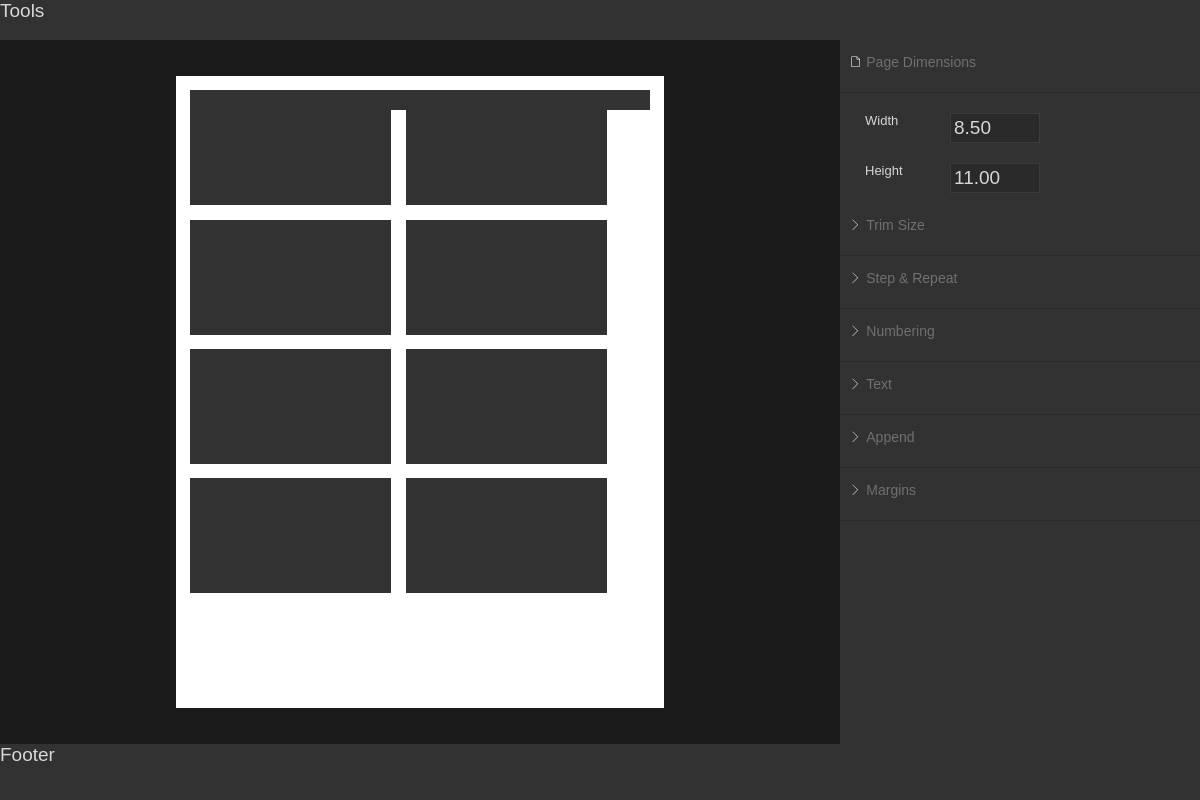
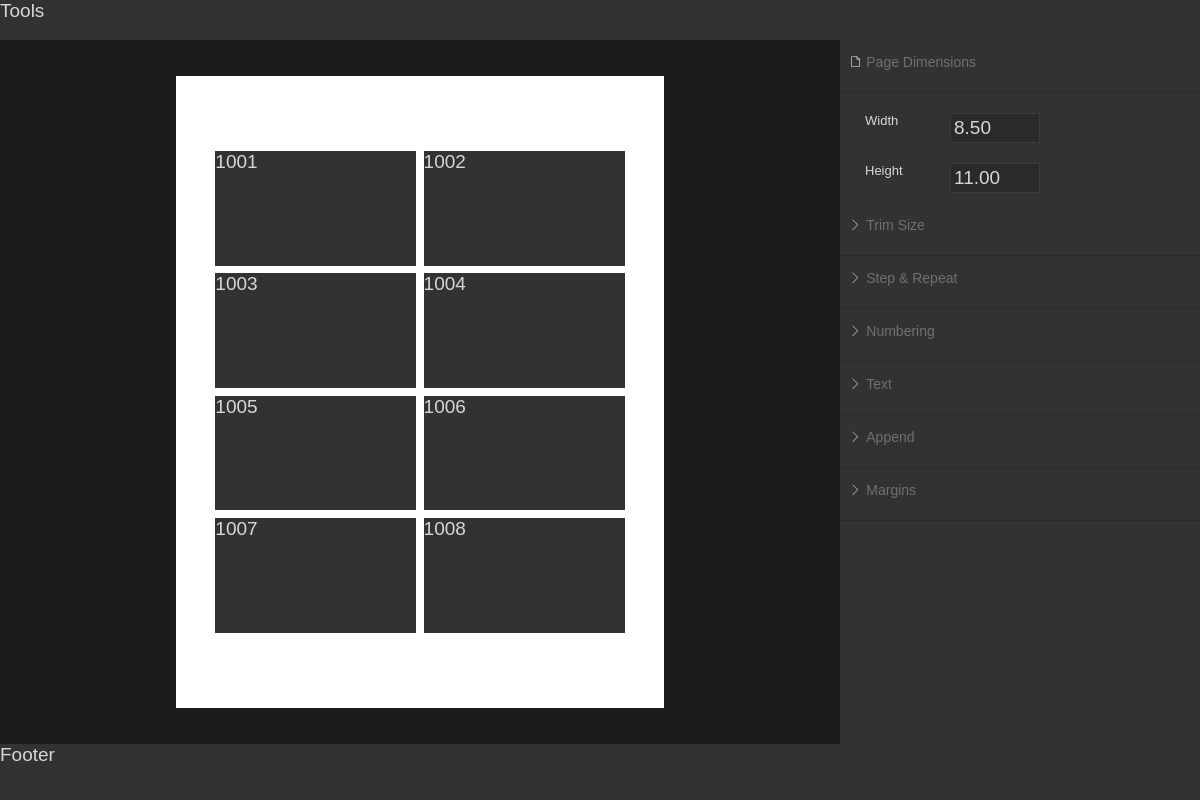
Before and after one commit to leografx/step, an Electron app: page index.html in a window 1200 px wide. Drawn offline with Linux system fonts and the light colour scheme; a web font is replaced by a local one.

Commit message:
grid layout margins

```diff
--- a/index.html
+++ b/index.html
@@ -66,11 +66,11 @@
 
                     <div>
                         <label for="gutter-x">Gutters X</label>
-                        <input type="number" name="gutter-x" min="0" id="gutter-x" value=".25">
+                        <input type="number" name="gutter-x" step=".0625" min="0" id="gutter-x" value=".125">
                     </div>
                     <div>
                         <label for="gutter-y">Gutters Y</label>
-                        <input type="number" name="gutter-y" min="0" id="gutter-y" value=".25">
+                        <input type="number" name="gutter-y" step=".0625" min="0" id="gutter-y" value=".125">
                     </div>
                 </div>
             </section>
@@ -145,15 +145,15 @@
                 <div class="col-2">
                     <div>
                         <label for="margin-top">Top</label>
-                        <input type="number" name="margin-top" min="0" max="19" step=".125" id="margin-top" value=".25">
+                        <input type="number" name="margin-top" min="0" max="19" step=".0625" id="margin-top" value=".25">
                         <label for="margin-left">Left</label>
-                        <input type="number" name="margin-left" min="0" max="19" step=".125" id="margin-left" value=".25">
+                        <input type="number" name="margin-left" min="0" max="19" step=".0625" id="margin-left" value=".25">
                     </div>
                     <div>
                         <label for="margin-bottom">Bottom</label>
-                        <input type="number" name="margin-bottom" min="0" max="19" step=".125" id="margin-bottom" value=".25">
+                        <input type="number" name="margin-bottom" min="0" max="19" step=".0625" id="margin-bottom" value=".25">
                         <label for="margin-right">Right</label>
-                        <input type="number" name="margin-right" min="0" max="19" step=".125" id="margin-right" value=".25">
+                        <input type="number" name="margin-right" min="0" max="19" step=".0625" id="margin-right" value=".25">
                     </div>
                 </div>
             </section>
--- a/renderer.js
+++ b/renderer.js
@@ -152,35 +152,44 @@ function createLayout() {
     const trimSize = getTrimSize();
     const gutters = getGutters();
     const margins = getMargins();
+    let start = getStartingNumber();
 
-    let divBox = `<div class="trim-area" id="trim-area" style="display:grid;
+    let trimArea = `<div class="trim-area" id="trim-area" style="display:grid;
     grid-template-columns:repeat(${columns}, ${trimSize.width}px);
     grid-template-rows: repeat(${rows}, ${trimSize.height}px);
     column-gap: ${gutters.x}px;
     row-gap: ${gutters.y}px;
-    margin-left:${margins.left}px;
-    margin-right:${margins.right}px;
-    margin-top:${margins.top}px;
-    margin-bottom:${margins.bottom}px;
-    ">`;
+    "></div>`;
+    let divBox = '';
+    for (let i = 0; i < boxCount; i++) {
+        divBox += `<div class="item"> ${start++} </div>`;
+    }
+    document.querySelector('#canvas-page').innerHTML = trimArea;
+    document.querySelector('#trim-area').innerHTML = divBox;
+    calculateMargins();
+}
 
-    for (let i = 0; i < boxCount; i++) {
-        divBox += '<div class="item"></div>';
-    }
-    divBox += '</div>';
-    document.querySelector('#canvas-page').innerHTML = divBox;
-    // #trim-area {
-    //     display: grid;
-    //     grid-template-columns: repeat(2, 252px);
-    //     grid-template-rows: repeat(4, 144px);
-    //     background-color: #fff;
-    //     column-gap: 18px;
-    //     row-gap: 18px;
-    //     margin-top: 100px;
-    //     margin-bottom: 100px;
-    //     margin-left: auto;
-    //     margin-right: auto;
-    // }
+function calculateMargins() {
+    const columns = getColumns();
+    const rows = getRows();
+    const trimSize = getTrimSize();
+    const gutters = getGutters();
+    const margins = getMargins();
+    const page = getPageDimensions()
+
+    let marginSum = page.width;
+    marginSum -= (gutters.x * (columns - 1)) + (trimSize.width * columns);
+    marginSum /= 2;
+    console.log(marginSum)
+    document.querySelector('#trim-area').style.marginLeft = marginSum + 'px';
+    document.querySelector('#trim-area').style.marginRight = marginSum + 'px';
+
+    let marginTopSum = page.height;
+    marginTopSum -= (gutters.y * (rows - 1)) + (trimSize.height * rows);
+    marginTopSum /= 2;
+    console.log(marginSum)
+    document.querySelector('#trim-area').style.marginTop = marginTopSum + 'px';
+    document.querySelector('#trim-area').style.marginBottom = marginTopSum + 'px';
 }
 
 (function onInit() {
--- a/style.css
+++ b/style.css
@@ -81,8 +81,9 @@
 
 #canvas-page {
     display: grid;
-    grid-template-rows: 48px auto;
+    grid-template-rows: 0px auto;
     background-color: #fff;
+    overflow: hidden;
 }
 
 
@@ -151,7 +152,6 @@ h6 {
 h6 {
     display: inline;
     border-bottom: 1px solid #2A2A2A;
-    margin-bottom: 10px;
     padding-bottom: 5px;
 }
 
@@ -232,4 +232,5 @@ div>span {
     margin-bottom: 100px;
     margin-left: auto;
     margin-right: auto;
+    grid-area: trim
 } */
```
